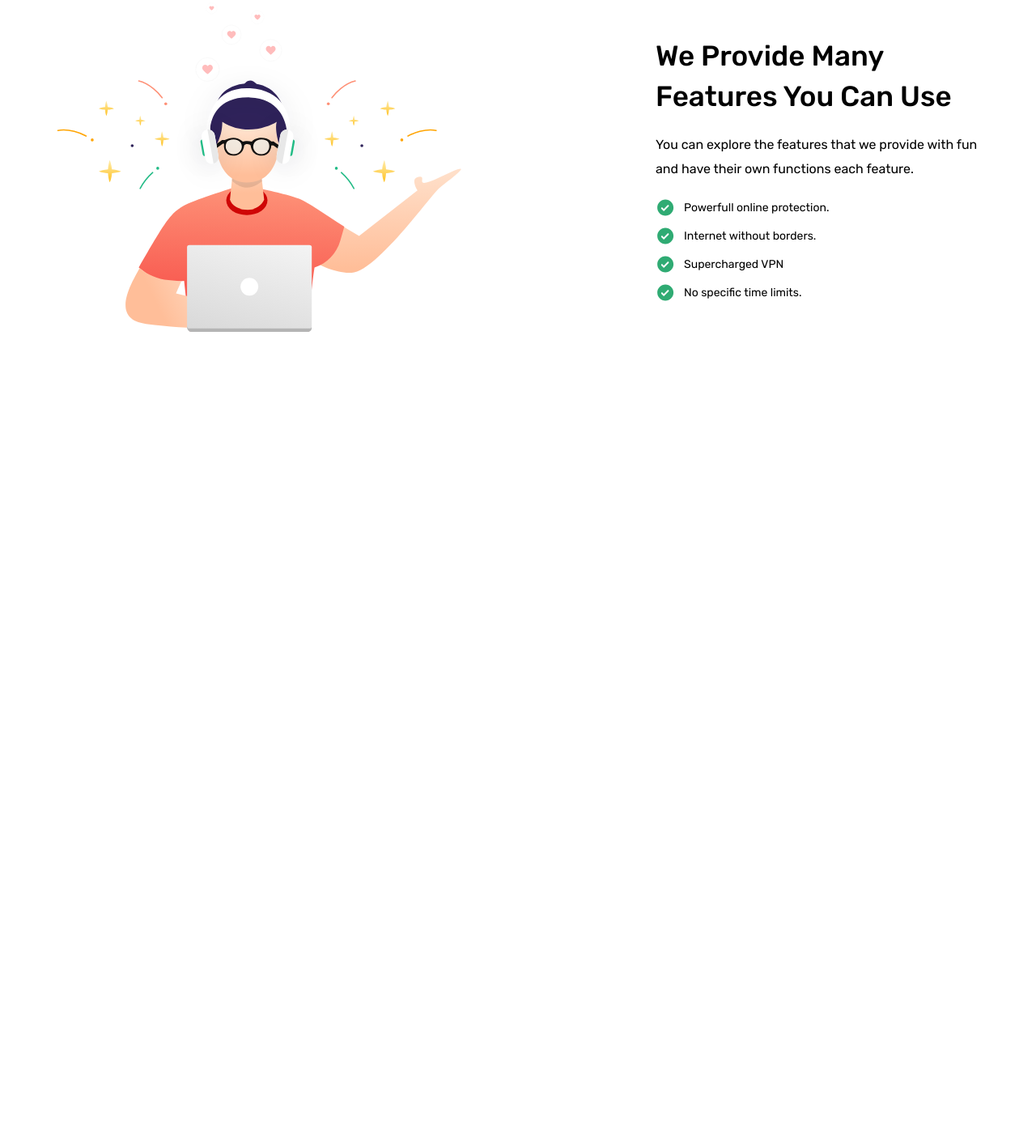
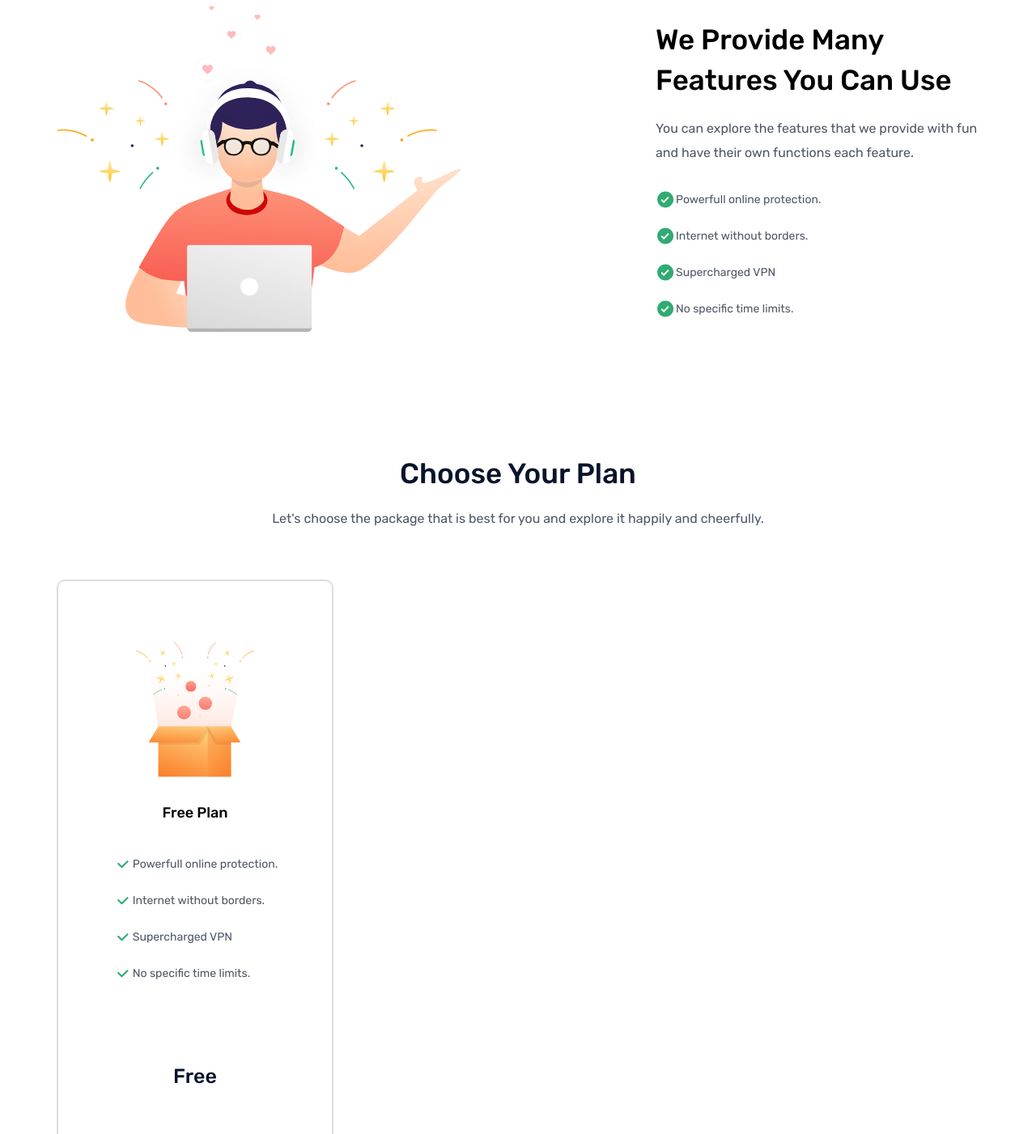
Before and after one commit to n1colass/Lasles, a plain HTML site: page index.html in a window 1280 px wide. Shown: the part 759-2160 px from the top of the page at 81% size. Before the commit the page ends 1273 px from the top, so only its background shows below. Drawn offline with Linux system fonts and the light colour scheme.

Commit message:
Add section Price | No full, No adapatation

```diff
--- a/index.html
+++ b/index.html
@@ -88,11 +88,37 @@
                             <p class="about-text_main_head">We Provide Many Features You Can Use</p>
                             <p class="about-text_main_info">You can explore the features that we provide with fun and have their own functions each feature.</p>
                         </div>
-                        <div class="about-text_list">
-                            <div class="about-text_list-li"><img src="img/list.svg" alt="list"><p>Powerfull online protection.</p></div>
-                            <div class="about-text_list-li"><img src="img/list.svg" alt="list"><p>Internet without borders.</p></div>
-                            <div class="about-text_list-li"><img src="img/list.svg" alt="list"><p>Supercharged VPN</p></div>
-                            <div class="about-text_list-li"><img src="img/list.svg" alt="list"><p>No specific time limits.</p></div>
+                        <div class="about-text-list">
+                            <div class="about-text-list-li"><img src="img/list.svg" alt="list"><p>Powerfull online protection.</p></div>
+                            <div class="about-text-list-li"><img src="img/list.svg" alt="list"><p>Internet without borders.</p></div>
+                            <div class="about-text-list-li"><img src="img/list.svg" alt="list"><p>Supercharged VPN</p></div>
+                            <div class="about-text-list-li"><img src="img/list.svg" alt="list"><p>No specific time limits.</p></div>
+                        </div>
+                    </div>
+                </div>
+            </section>
+            <section class="price">
+                <div class="price_container">
+                    <div class="price-text">
+                        <p class="price-text_head">Choose Your Plan</p>
+                        <p class="price-text_main">Let's choose the package that is best for you and explore it happily and cheerfully.</p>
+                    </div>
+                    <div class="price-list">
+                        <div class="price-list_plan">
+                            <div class="price-list_plan-img"><img src="img/price-free.svg" alt="price"></div>
+                            <div class="price-list_plan-text">
+                                <p class="price-list_plan-text_head">Free Plan</p>
+                                <div class="about-text-list about-text-list-price">
+                                    <div class="about-text-list-li"><img src="img/list-price.svg" alt="list"><p>Powerfull online protection.</p></div>
+                                    <div class="about-text-list-li"><img src="img/list-price.svg" alt="list"><p>Internet without borders.</p></div>
+                                    <div class="about-text-list-li"><img src="img/list-price.svg" alt="list"><p>Supercharged VPN</p></div>
+                                    <div class="about-text-list-li"><img src="img/list-price.svg" alt="list"><p>No specific time limits.</p></div>
+                                </div>
+                            </div>
+                            <div class="about-text_plan-info">
+                                <p class="about-text_plan-info_head">Free</p>
+
+                            </div>
                         </div>
                     </div>
                 </div>
--- a/scss/_about.scss
+++ b/scss/_about.scss
@@ -49,31 +49,36 @@
                 font-weight: 400;
                 font-size: 16px;
                 line-height: 30px;
+                color: $colorPrimary;
                 @media (max-width: 425px){
                     line-height: 20px;
                     font-size: 14px;
                 }
             }
         }
-        .about-text_list{
+
+    }
+}
+.about-text-list{
             width: fit-content;
             @media (max-width: 768px){
                 margin: 0 auto 20px auto;
             }
+            display: flex;
+            flex-direction: column;
+            gap: 10px;
             &-li{
                 display: flex;
-                gap: 10px;
+
                 margin-top: 10px;
                 p{
                     margin: auto 0;
                     font-weight: 400;
                     font-size: 14px;
+                    color: $colorPrimary;
                     @media (max-width: 425px){
                         font-size: 12px;
                     }
                 }
             }
-
         }
-    }
-}
--- /dev/null
+++ b/scss/_price.scss
@@ -0,0 +1,65 @@
+
+.price_container{
+    padding-top: 50px;
+    padding-bottom: 50px;
+}
+.price-text{
+    margin-bottom: 60px;
+    &_head{
+        font-weight: 500;
+        font-size: 35px;
+        color: $colorDark;
+    }
+    &_main{
+        color: $colorPrimary;
+        font-weight: 400;
+        font-size: 16px;
+        line-height: 30px;
+        margin-top: 20px;
+    }
+    p{
+        text-align: center;
+    }
+}
+.price-list{
+    display: flex;
+    &_plan{
+        cursor: pointer;
+        flex-basis: 30%;
+        padding: 50px 0;
+        border: 2px solid #DDDDDD;
+        border-radius: 10px;
+        &:hover{
+            border: 2px solid $colorSecondary;
+        }
+        &-img{
+            width: fit-content;
+            margin: auto;
+            padding-top: 25px;
+        }
+        &-text{
+            margin: auto;
+            &_head{
+                margin: 30px 0;
+                text-align: center;
+                font-weight: 500;
+                font-size: 18px;
+            }
+
+        }
+        .about-text_plan-info{
+
+            margin: 100px auto 50px auto;
+            p{
+                text-align: center;
+                font-weight: 500;
+                font-size: 25px;
+                color:$colorDark;
+                margin-bottom: 20px;
+            }
+        }
+    }
+}
+.about-text-list-price{
+    margin: 0 auto;
+}
--- a/scss/style.scss
+++ b/scss/style.scss
@@ -8,3 +8,4 @@
 @import './hero';
 @import './info';
 @import './about';
+@import './price';
```
Also changed, not shown: css/style.min.css, img/list-price.svg (added), img/price-free.svg (added), img/price-premium.svg (added), img/price-standart.svg (added).
